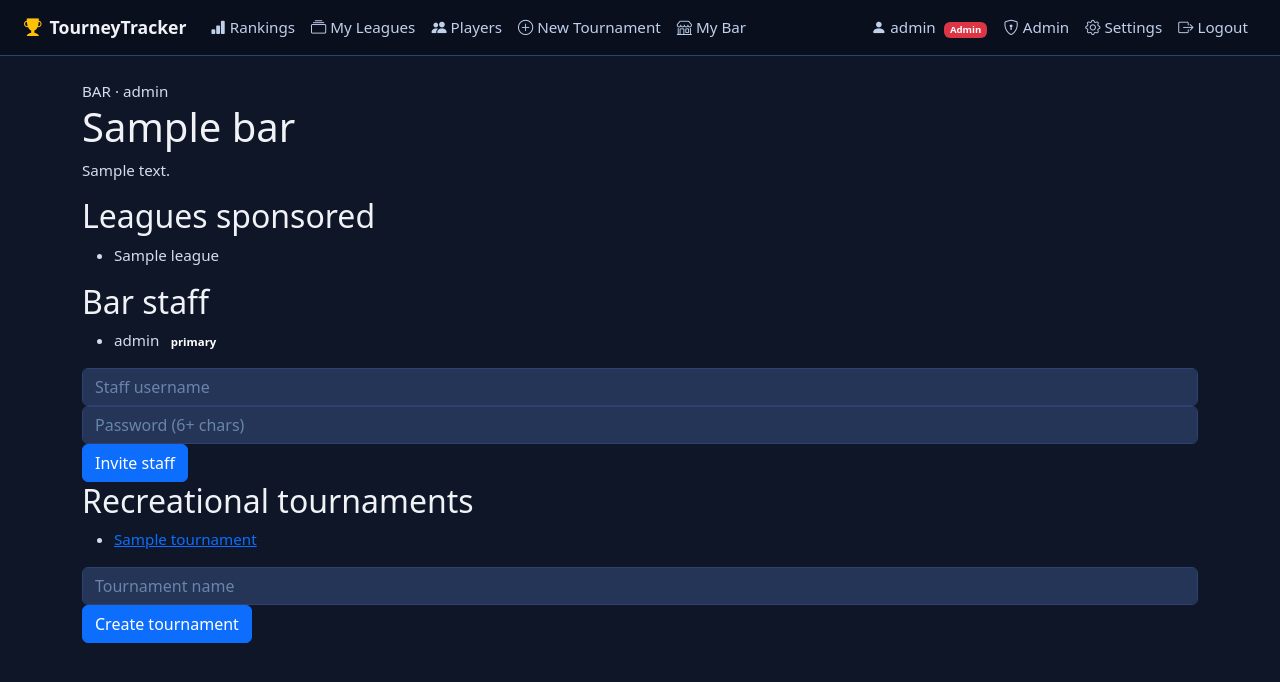
After one commit to metachungoid/tourneytracker, a Flask app: page /bar/1 in a window 1280 px wide. The commit adds this page. Shown: the top 682 px of the page. Run offline with Flask 3, Linux system fonts and the light colour scheme; a user stored in the database is signed in; tables that the repository leaves empty hold one stand-in row (values such as "Sample post").

Commit message:
bars: add bar dashboard with sponsorships, staff, and tournaments sections
- Create routes/bars.py blueprint with bar_dashboard view and stub routes
  (invite_staff, remove_staff, new_bar_tournament) so url_for resolves
- Add User.bar_memberships backref on BarMembership.user relationship
- Create templates/bar_dashboard.html with sections for leagues sponsored,
  bar staff (primary-only), and recreational tournaments
- Register bars blueprint in routes/__init__.py
- Add "My Bar" nav link in base.html for users with BarMembership

```diff
--- a/models.py
+++ b/models.py
@@ -406,7 +406,7 @@ class BarMembership(db.Model):
     bar_id = db.Column(db.Integer, db.ForeignKey('bar.id'), nullable=False)
     is_primary = db.Column(db.Boolean, nullable=False, default=False)
 
-    user = db.relationship('User', foreign_keys=[user_id])
+    user = db.relationship('User', foreign_keys=[user_id], backref='bar_memberships')
     bar = db.relationship(
         'Bar', foreign_keys=[bar_id],
         backref=db.backref('memberships', cascade='all, delete-orphan')
--- a/routes/__init__.py
+++ b/routes/__init__.py
@@ -5,6 +5,7 @@ from routes.tournaments import bp as tournaments_bp
 from routes.admin import bp as admin_bp
 from routes.settings import bp as settings_bp
 from routes.leagues import bp as leagues_bp
+from routes.bars import bp as bars_bp
 
 
 def register_routes(app):
@@ -15,3 +16,4 @@ def register_routes(app):
     app.register_blueprint(admin_bp)
     app.register_blueprint(settings_bp)
     app.register_blueprint(leagues_bp)
+    app.register_blueprint(bars_bp)
--- /dev/null
+++ b/routes/bars.py
@@ -0,0 +1,44 @@
+from flask import Blueprint, render_template, abort, request
+from flask_login import login_required, current_user
+from models import Bar, BarMembership, LeagueSponsorship, Tournament
+from app import db
+
+bp = Blueprint('bars', __name__)
+
+
+@bp.route('/bar/<int:bid>')
+@login_required
+def bar_dashboard(bid):
+    bar = Bar.query.get_or_404(bid)
+    if not bar.can_manage(current_user):
+        abort(403)
+    membership = BarMembership.query.filter_by(
+        bar_id=bid, user_id=current_user.id
+    ).first()
+    is_primary = bool(membership and membership.is_primary) or current_user.is_admin
+    sponsorships = LeagueSponsorship.query.filter_by(bar_id=bid).all()
+    staff = BarMembership.query.filter_by(bar_id=bid).all()
+    tournaments = Tournament.query.filter_by(bar_id=bid).order_by(
+        Tournament.tournament_date.desc().nullslast(), Tournament.id.desc()
+    ).all()
+    return render_template('bar_dashboard.html', bar=bar,
+                           is_primary=is_primary, sponsorships=sponsorships,
+                           staff=staff, tournaments=tournaments)
+
+
+@bp.route('/bar/<int:bid>/staff/invite', methods=['POST'])
+@login_required
+def invite_staff(bid):
+    abort(404)
+
+
+@bp.route('/bar/<int:bid>/staff/<int:mid>/remove', methods=['POST'])
+@login_required
+def remove_staff(bid, mid):
+    abort(404)
+
+
+@bp.route('/bar/<int:bid>/tournament/new', methods=['POST'])
+@login_required
+def new_bar_tournament(bid):
+    abort(404)
--- /dev/null
+++ b/templates/bar_dashboard.html
@@ -0,0 +1,67 @@
+{% extends 'base.html' %}
+{% block title %}{{ bar.name }} — TourneyTracker{% endblock %}
+{% block content %}
+<header class="page-hero">
+  <div>
+    <div class="page-hero__mark">BAR · {{ current_user.username }}</div>
+    <h1 class="page-hero__title">{{ bar.name }}</h1>
+    {% if bar.address %}<p class="page-hero__sub">{{ bar.address }}</p>{% endif %}
+  </div>
+</header>
+
+<div class="admin-grid">
+  <section class="admin-block">
+    <div class="section-head"><h2 class="section-head__title">Leagues sponsored</h2></div>
+    {% if sponsorships %}
+      <ul class="sponsors-list">
+        {% for ls in sponsorships %}
+          <li>{{ ls.league.name }}</li>
+        {% endfor %}
+      </ul>
+    {% else %}
+      <p class="muted">Not sponsoring any league yet.</p>
+    {% endif %}
+  </section>
+
+  {% if is_primary %}
+    <section class="admin-block">
+      <div class="section-head"><h2 class="section-head__title">Bar staff</h2></div>
+      <ul class="sponsors-list">
+        {% for m in staff %}
+          <li>
+            {{ m.user.username }}
+            {% if m.is_primary %}<span class="badge">primary</span>{% endif %}
+            {% if not m.is_primary %}
+              <form method="post" action="{{ url_for('bars.remove_staff', bid=bar.id, mid=m.id) }}" style="display:inline">
+                <button class="btn btn-link btn-danger">Remove</button>
+              </form>
+            {% endif %}
+          </li>
+        {% endfor %}
+      </ul>
+      <form method="post" action="{{ url_for('bars.invite_staff', bid=bar.id) }}" class="form-stack form-stack--inline">
+        <input type="text" name="username" class="form-control" placeholder="Staff username" required>
+        <input type="password" name="password" class="form-control" placeholder="Password (6+ chars)" minlength="6" required>
+        <button class="btn btn-primary">Invite staff</button>
+      </form>
+    </section>
+  {% endif %}
+
+  <section class="admin-block">
+    <div class="section-head"><h2 class="section-head__title">Recreational tournaments</h2></div>
+    {% if tournaments %}
+      <ul class="sponsors-list">
+        {% for t in tournaments %}
+          <li><a href="{{ url_for('tournaments.tournament', tid=t.id) }}">{{ t.name }}</a></li>
+        {% endfor %}
+      </ul>
+    {% else %}
+      <p class="muted">No bar tournaments yet.</p>
+    {% endif %}
+    <form method="post" action="{{ url_for('bars.new_bar_tournament', bid=bar.id) }}" class="form-stack form-stack--inline">
+      <input type="text" name="name" class="form-control" placeholder="Tournament name" required>
+      <button class="btn btn-primary">Create tournament</button>
+    </form>
+  </section>
+</div>
+{% endblock %}
--- a/templates/base.html
+++ b/templates/base.html
@@ -51,6 +51,14 @@
             {% endfor %}
           </ul>
         </li>
+        {% endif %}
+        {% if current_user.is_authenticated and current_user.bar_memberships %}
+          {% set m = current_user.bar_memberships|first %}
+          <li class="nav-item">
+            <a class="nav-link" href="{{ url_for('bars.bar_dashboard', bid=m.bar_id) }}">
+              <i class="bi bi-shop me-1"></i>My Bar
+            </a>
+          </li>
         {% endif %}
         {% endif %}
       </ul>
```
Also changed, not shown: tests/test_sponsor_routes.py (+33 -0 lines).
